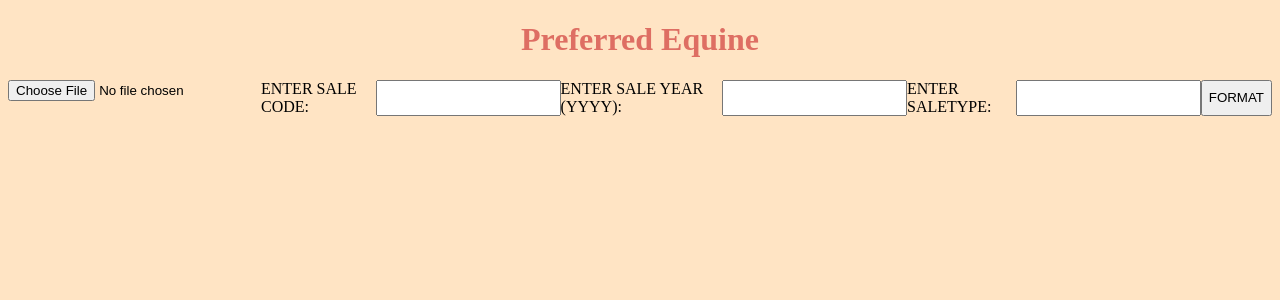
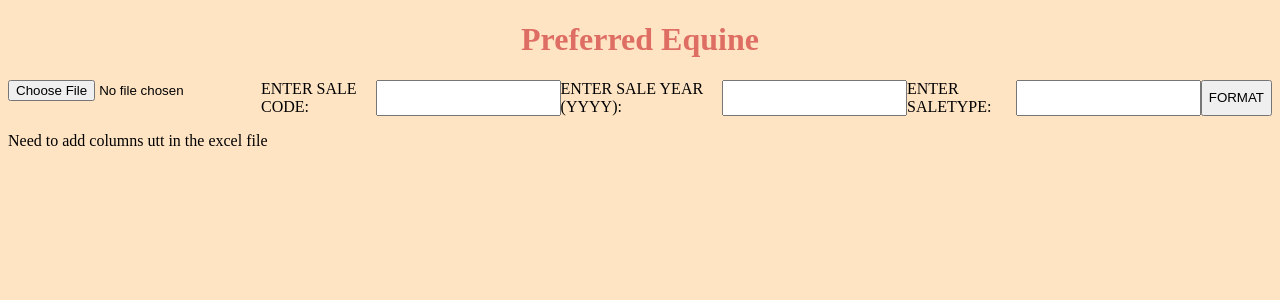
Before and after one commit to monilmody/preferredequinesalesresults, a Flask app: page /views/fasigtipton in a window 1280 px wide. Shown: the top 300 px of the page. Run offline with Flask 3, Linux system fonts and the light colour scheme.

Commit message:
making changes to the templates and adding new functionality

```diff
--- a/website/main.py
+++ b/website/main.py
@@ -30,9 +30,9 @@ csv_data = pd.DataFrame({})
 def upload_data_to_mysql(df):
     global csv_data
     db_host = "localhost"
-    db_name = "horse"
-    db_user = "admin"
-    db_pass = "1234"
+    db_name = "horses"
+    db_user = "root"
+    db_pass = ""
 
     try:
         # Create a MySQL engine
@@ -91,6 +91,8 @@ def upload_data_to_mysql(df):
             PRIVATESALE = Column(String(2))
             BREED = Column(String(2))
             YEARFOAL = Column(Integer)
+            UTT = Column(String(255))
+            STATUS = Column(String(255))
             DAMSIRE_ID = Column(Integer, ForeignKey('tdamsire.DAMSIRE_ID'))
             # tdamsire = relationship("main_Tdamsire", back_populates="tsales")
 
@@ -120,7 +122,7 @@ def upload_data_to_mysql(df):
         main_Tsales.tdamsire = relationship("main_Tdamsire", back_populates="tsales")
 
         # Define the columns you want to insert into each table
-        columns_for_tsales = ["SALEYEAR", "SALETYPE", "SALECODE", "SALEDATE", "BOOK", "DAY", "HIP", "HIPNUM", "HORSE", "CHORSE", "RATING", "TATTOO", "DATEFOAL", "AGE", "COLOR", "SEX", "GAIT", "TYPE", "RECORD", "ET", "ELIG", "BREDTO", "LASTBRED", "CONSLNAME", "CONSNO", "PEMCODE", "PURFNAME", "PURLNAME", "SBCITY", "SBSTATE", "SBCOUNTRY", "PRICE", "CURRENCY", "URL", "NFFM", "PRIVATESALE", "BREED", "YEARFOAL"]
+        columns_for_tsales = ["SALEYEAR", "SALETYPE", "SALECODE", "SALEDATE", "BOOK", "DAY", "HIP", "HIPNUM", "HORSE", "CHORSE", "RATING", "TATTOO", "DATEFOAL", "AGE", "COLOR", "SEX", "GAIT", "TYPE", "RECORD", "ET", "ELIG", "BREDTO", "LASTBRED", "CONSLNAME", "CONSNO", "PEMCODE", "PURFNAME", "PURLNAME", "SBCITY", "SBSTATE", "SBCOUNTRY", "PRICE", "CURRENCY", "URL", "NFFM", "PRIVATESALE", "BREED", "YEARFOAL", "UTT", "STATUS"]
         columns_for_tdamsire = ["SIRE", "CSIRE", "DAM", "CDAM", "SIREOFDAM", "CSIREOFDAM", "DAMOFDAM", "CDAMOFDAM", "DAMTATT", "DAMYOF", "DDAMTATT"]
 
         for _, row in df.iterrows():
@@ -178,6 +180,10 @@ def goffsRedirect():
 @app.route('/obs_redirect')
 def obsRedirect():
     return render_template('obs.html')
+
+@app.route("/obs_redirect-mixed")
+def obsRedirectMix():
+    return render_template("obs.html")
 
 @app.route('/tattersalls_redirect')
 def tattersallsRedirect():
@@ -676,6 +682,17 @@ def keenland():
         else:
             df['YEARFOAL'] = df.fillna(['0000'])
 
+        df['UTT'] = df['utt'].fillna("")
+
+        pragnancy_mapping = {
+            'PRAGNANCY' : 'P',
+            'NOT PRAGNANT' : 'NP',
+            'NOT MATED' : 'NM'
+        }
+
+        df['STATUS'] = df['Pregnancy'].replace(pragnancy_mapping).fillna("")
+
+        df.drop(columns=['utt'], inplace=True)
         # Dropping a column BARN
         # df.drop(columns=['BARN'], inplace=True)
 
@@ -1215,6 +1232,10 @@ def fasigTipton():
         breed = 'T'
         df['BREED'] = breed
 
+        df['UTT'] = df['utt'].fillna("")
+
+        df['STATUS'] = ""
+
         # Calculating the year of birth from the datefoal
         datefoal_series = df['DATEFOAL']
 
@@ -1587,6 +1608,8 @@ def goffs():
         # Adding a new column YEARFOAL and getting the year from DATEFOAL
         df['YEARFOAL'] = df['Year']
 
+        df['UTT'] = ""
+        df['STATUS'] = ""
         # Dropping a column BARN
         df.drop(columns=['Year'], inplace=True)
 
@@ -1914,6 +1937,9 @@ def obs():
         # Adding a new column YEARFOAL and getting the year from DATEFOAL
         df['YEARFOAL'] = df['DATEFOAL'].dt.year.fillna("")
 
+        df['UTT'] = ""
+        df['STATUS'] = ""
+
         upload_data_to_mysql(df)
 
         return render_template("obs.html", message='File uploaded to database successfully', data=df.to_html())
@@ -1923,6 +1949,325 @@ def obs():
         print(f"Error: {str(e)}")
         return render_template("obs.html", message=f'Error: {str(e)}', data=None)
 
+@app.route('/obs-mixed', methods=['POST'])
+
+def obsmixed():
+
+    global csv_data
+    try:
+        if 'file' not in request.files:
+            return render_template('obs.html', message='No file path')
+        file_path = request.files['file']
+
+        if file_path.filename == '':
+            return render_template('obs.html', message='No selected file')
+
+        # Read the selected Excel file into a DataFrame
+        df = pd.read_excel(file_path)
+
+        # Prompt the user to insert the salecode using a dialog
+        salecode = request.form['salecode']
+
+        # Check if the user provided a salecode or canceled the dialog
+        if salecode is not None:
+
+            # Now you can work with the DataFrame 'df' and 'salecode' as needed
+
+            # For example, you can print the first few rows and the salecode:
+            #print(df.head())
+            salecode
+
+        else:
+            print("Salecode input canceled.")
+
+        # Adding a new column SALEYEAR
+        df['SALEYEAR'] = request.form['saleyear']
+
+        # Adding a new column SALETYPE
+        df['SALETYPE'] = request.form['type']
+
+        # Adding a new column SALECODE
+        df['SALECODE'] = salecode
+
+        # Adding a new column SALEDATE
+        df['SALEDATE'] = request.form['saledate']
+
+        # Adding a new column BOOK
+        book = 1
+        df['BOOK'] = book
+
+        # # Initialize a counter
+        # counter = 0
+
+        # # Initialize a list to store the counter values
+        # counter_values = []
+
+        # # Iterate through the list of dates
+        # for i, date_str in enumerate(request.form['saledate']):
+        #     # Convert the date string to a datetime object
+        #     date = datetime.datetime.strptime(date_str, '%Y-%m-%d')
+
+        #     # Check if this is the first date or if the date has changed from the previous one
+        #     if i == 0 or date != prev_date:
+        #         counter += 1  # Increment the counter when the date changes
+        #         prev_date = date  # Update the previous date
+
+        #     counter_values.append(counter)
+
+        # Adding a new column DAY
+        day = 1
+        df['DAY'] = day
+
+        # Adding a new column HIP
+        df['HIP'] = df['Hip']
+
+        # Adding a new column HIPNUM
+        df['HIPNUM'] = df['Hip']
+
+        # Dropping a column HIP1
+        df.drop(columns=['Hip'], inplace=True)
+
+        # Check if 'NAME' is a column in the DataFrame
+        if 'Name' in df.columns:
+                    # Create a new 'HORSE' column and populate it with 'NAME'
+                    df['HORSE'] = df['Name'].fillna("")
+        else:
+            df['HORSE'] = ''
+
+        # Check if 'NAME' is a column in the DataFrame
+        if 'Name' in df.columns:
+                    # Create a new 'HORSE' column and populate it with 'NAME'
+                    df['CHORSE'] = df['Name'].fillna("")
+        else:
+            df['CHORSE'] = ''
+
+        # Check if 'NAME' is a column in the DataFrame
+        if 'Name' in df.columns:
+                    # Dropping a column NAME
+                    df.drop(columns=['Name'], inplace=True)
+
+        # Adding a new column RATING
+        rating = ''
+        df['RATING'] = rating
+
+        # Adding a new column TATTOO
+        tattoo = ''
+        df['TATTOO'] = tattoo
+
+        # Adding a new column DATEFOAL
+        df['DATEFOAL'] = pd.to_datetime(df['Foaling Date'])
+
+        # Dropping a column Foaling Date
+        df.drop(columns=['Foaling Date'], inplace=True)
+
+        # Function to calculate the age from DATEFOAL
+        def calculate_age(datefoal):
+            today = date.today()
+            born = pd.to_datetime(datefoal, errors='coerce')  # Convert to datetime, handle invalid dates
+            age = today.year - born.dt.year - ((today.month * 100 + today.day) < (born.dt.month * 100 + born.dt.day))
+            return age
+
+        # Calling the calculate_age() function
+        age = calculate_age(df['DATEFOAL'])
+
+        # Adding a new column AGE
+        df['AGE'] = age.fillna("")
+
+        # Adding a new column COLOR
+        if 'Color' in df.columns:
+            df['COLOR'] = df['Color'].fillna("")
+
+        # Dropping a column COLOR1
+        if 'Color' in df.columns:
+            df.drop(columns=['Color'], inplace=True)
+
+        # Adding a new column SEX
+        if 'Sex' in df.columns:
+            df['SEX'] = df['Sex'].fillna("")
+
+        # Dropping a column SEX1
+        if 'Sex' in df.columns:
+            df.drop(columns=['Sex'], inplace=True)
+
+        # Adding a new column GAIT
+        gait = ''
+        df['GAIT'] = gait
+
+        # Adding a new column TYPE
+        if 'SOLD AS CODE' in df.columns:
+            df['TYPE'] = df['SOLD AS CODE']
+        else:
+            df['TYPE'] = 'Y'
+
+        # Adding a new column RECORD
+        record = ''
+        df['RECORD'] = record
+
+        # Adding a new column ET
+        et = ''
+        df['ET'] = et
+
+        # Replace state names in a new column 'ELIG' with state codes in the 'FOALED' column
+        df['ELIG'] = df['State'].fillna("")
+
+        df.drop(columns=['State'], inplace=True)
+
+        # Adding a new column SIRE
+        if 'Sire' in df.columns:
+            df['SIRE'] =  df['Sire'].fillna("")
+
+        # Adding a new column CSIRE
+        if 'Sire' in df.columns:
+            df['CSIRE'] = df['Sire'].fillna("")
+
+        # Dropping a column SIRE1
+        if 'Sire' in df.columns:
+            df.drop(columns=['Sire'], inplace=True)
+
+        # Adding a new column DAM
+        if 'Dam' in df.columns:
+            df['DAM'] = df['Dam'].fillna("")
+
+        # Adding a new column CDAM
+        if 'Dam' in df.columns:
+            df['CDAM'] = df['Dam'].fillna("")
+
+        # Dropping a column DAM1
+        if 'Dam' in df.columns:
+            df.drop(columns=['Dam'], inplace=True)
+
+        # Adding a new column SIREOFDAM
+        if 'Damsire' in df.columns:
+            df['SIREOFDAM'] = df['Damsire'].fillna("")
+
+        # Adding a new column CSIREOFDAM
+        if 'Damsire' in df.columns:
+            df['CSIREOFDAM'] = df['Damsire'].fillna("")
+
+        # Dropping a column SIRE OF DAM
+        if 'Damsire' in df.columns:
+            df.drop(columns=['Damsire'], inplace=True)
+
+        df.drop(columns=['Sort by Dam'], inplace=True)
+        df.drop(columns=['Status'], inplace=True)
+        df.drop(columns=['Out date'], inplace=True)
+        df.drop(columns=['Alpha Sort'], inplace=True)
+
+        # Adding a new column DAMOFDAM
+        damofdam = ''
+        df['DAMOFDAM'] = damofdam
+
+        # Adding a new column CDAMOFDAM
+        cdamofdam = ''
+        df['CDAMOFDAM'] = cdamofdam
+
+        # Adding a new column DAMTATT
+        damtatt = ''
+        df['DAMTATT'] = damtatt
+
+        # Adding a new column DAMYOF
+        damyof = ''
+        df['DAMYOF'] = damyof
+
+        # Adding a new column DDAMTATT
+        ddamtatt = ''
+        df['DDAMTATT'] = ddamtatt
+
+        # Adding a new column BREDTO
+        bredto = ""
+        df['BREDTO'] = bredto
+
+        # Adding a new column LASTBRED
+        lastbred = ''
+        df['LASTBRED'] = lastbred
+
+        # Adding a new column CONLNAME
+        conlname = df['Consignor']
+        df['CONSLNAME'] = conlname.fillna("")
+
+        # Dropping a column PROPERTY LINE
+        df.drop(columns=['Consignor'], inplace=True)
+
+        # Adding a new column CONSNO
+        consno = ''
+        df['CONSNO'] = consno
+
+        # Adding a new column PEMCODE
+        pemcode = ''
+        df['PEMCODE'] = pemcode
+
+        # Adding a new column PURFNAME
+        purfname = ''
+        df['PURFNAME'] = purfname
+
+        df.drop(columns=['Barn'], inplace=True)
+
+        # Adding a new column PURLNAME
+        purlname = df['Buyer']
+        df['PURLNAME'] = purlname
+
+        # Dropping a column PURCHASER
+        df.drop(columns=['Buyer'], inplace=True)
+
+        # Adding a new column SBCITY
+        sbcity = ''
+        df['SBCITY'] = sbcity
+
+        # Adding a new column SBSTATE
+        sbstate = ''
+        df['SBSTATE'] = sbstate
+
+        # Adding a new column SBCOUNTRY
+        sbcountry = ''
+        df['SBCOUNTRY'] = sbcountry
+
+        # Adding a new column PRICE
+        price = df['Price']
+        df['PRICE'] = price
+
+        # Adding a new column PRICE1
+        df.drop(columns=['Price'], inplace=True)
+
+        # Adding a new column CURRENCY
+        currency = ''
+        df['CURRENCY'] = currency
+
+        # Adding a new column URL
+
+        url = ""
+        df['URL'] = url
+
+        # Adding a new column NFFM
+        nffm = ''
+        df['NFFM'] = nffm
+
+        # Adding a new column PRIVATE SALE
+        privatesale = df['PS']
+        df['PRIVATESALE'] = privatesale.fillna("")
+
+        df.drop(columns=['PS'], inplace=True)
+
+        # Adding a new column BREED
+        breed = 'T'
+        df['BREED'] = breed
+
+        # Calculating the year of birth from the datefoal
+        datefoal_series = df['DATEFOAL']
+
+        # Adding a new column YEARFOAL and getting the year from DATEFOAL
+        df['YEARFOAL'] = df['DATEFOAL'].dt.year.fillna("")
+
+        df['UTT'] = df['ut_time'].fillna("")
+
+        df['STATUS'] = ""
+        upload_data_to_mysql(df)
+
+        return render_template("obs.html", message='File uploaded to database successfully', data=df.to_html())
+
+    except Exception as e:
+        # Log the exception or print the error message for debugging
+        print(f"Error: {str(e)}")
+        return render_template("obs.html", message=f'Error: {str(e)}', data=None)
 
 @app.route('/tattersalls', methods=['POST'])
 
@@ -2223,6 +2568,8 @@ def tattersalls():
         breed = 'T'
         df['BREED'] = breed
 
+        df['UTT'] = ""
+        df['STATUS'] = ""
         # Calculating the year of birth from the datefoal
         datefoal_series = df['DATEFOAL']
 
@@ -2566,6 +2913,9 @@ def arquana():
         # Adding a new column YEARFOAL and getting the year from DATEFOAL
         df['YEARFOAL'] = df['DATEFOAL'].dt.year
 
+        df['UTT'] = ""
+        df['STATUS'] = ""
+
         upload_data_to_mysql(df)
 
         return render_template("arquana.html", message='File uploaded to database successfully', data=df.to_html())
--- a/website/templates/fasigtipton.html
+++ b/website/templates/fasigtipton.html
@@ -22,6 +22,7 @@
         <input type="text" name="type" id="type" maxlength="1" pattern="[a-zA-Z]" required>
         <button type="submit">FORMAT</button>
     </form>
+    <p>Need to add columns utt in the excel file</p>
     {% if message %}
     <p>{{ message }}</p>
 {% endif %}
--- a/website/templates/keenland.html
+++ b/website/templates/keenland.html
@@ -23,6 +23,7 @@
         <input type="text" name="type" id="type" maxlength="1" pattern="[a-zA-Z]" required>
         <button type="submit">FORMAT</button>
     </form>
+    <p>Need to add columns Elig, Sire Of Dam, utt in the excel file</p>
     {% if message %}
     <p>{{ message }}</p>
 {% endif %}
--- a/website/views.py
+++ b/website/views.py
@@ -38,6 +38,14 @@ def obsRedirect():
 def obs():
     return render_template("obs.html")
 
+@views.route("/obs_redirect-mixed")
+def obsRedirectMix():
+    return render_template("obs.html")
+
+@views.route("/obs")
+def obsmixed():
+    return render_template("obs.html")
+
 @views.route("/tattersalls_redirect")
 def tattersallsRedirect():
     return render_template("tattersalls.html")
```
Also changed, not shown: website/templates/homepage.html (+6 -1 lines).
